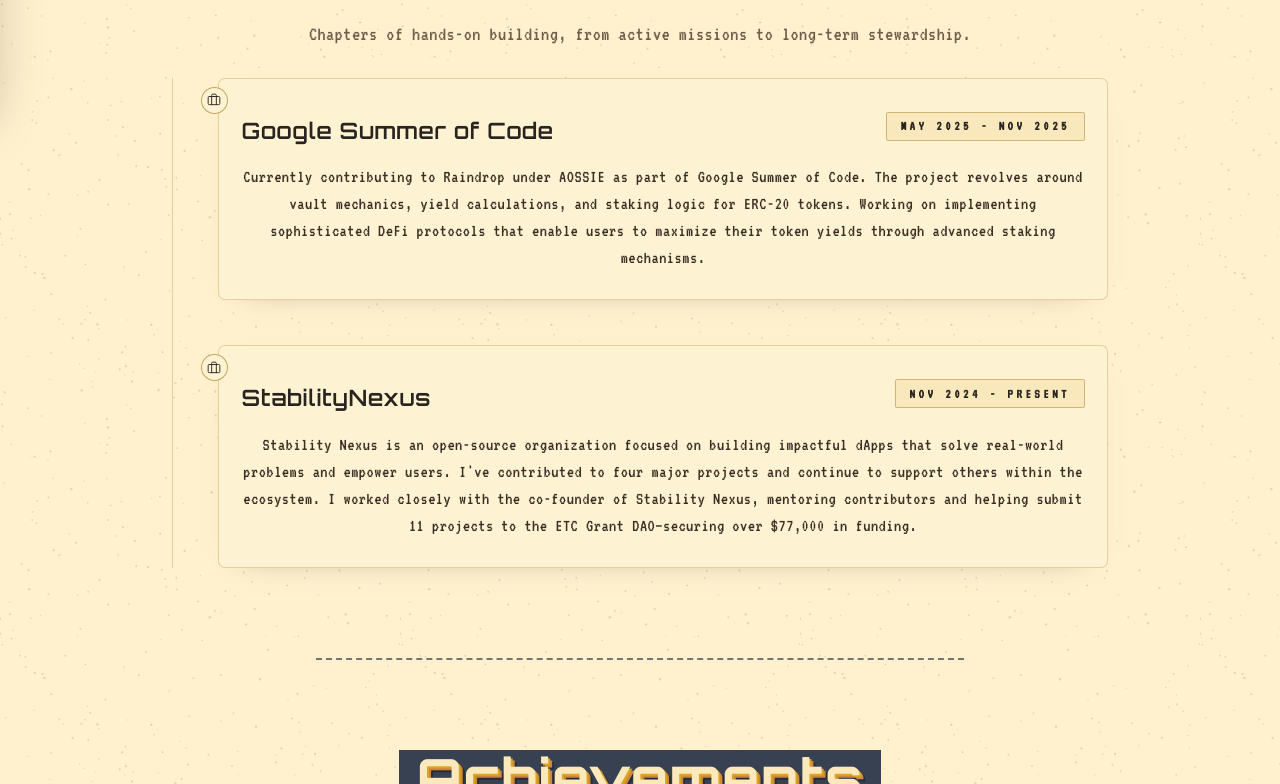
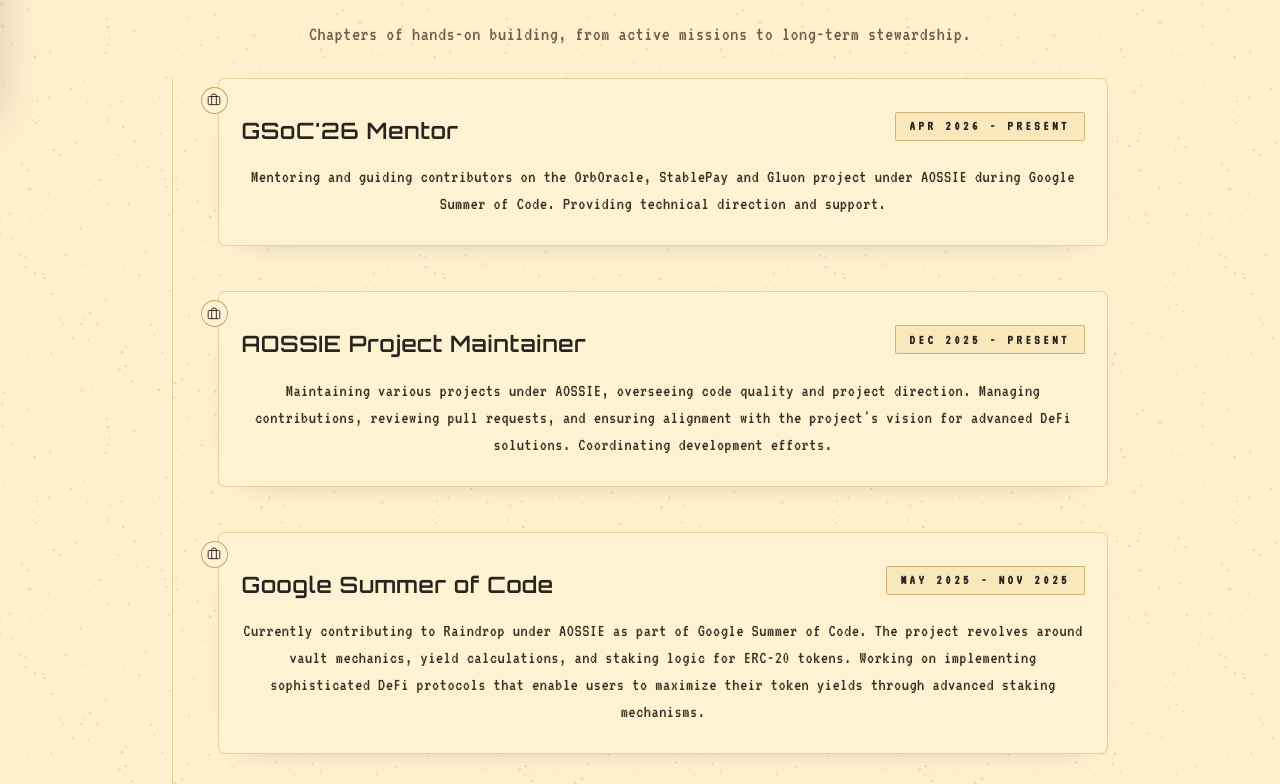
Before and after one commit to DengreSarthak/Portfolio, a Next.js app: page /Portfolio/ in a window 1280 px wide. Shown: the part 696-1480 px from the top of the page. Built offline with nearby package versions, Linux system fonts and the light colour scheme.

Commit message:
feat: Updated experince
Co-authored-by: Copilot <copilot@github.com>

```diff
--- a/src/components/experience.tsx
+++ b/src/components/experience.tsx
@@ -4,6 +4,18 @@ import { motion } from "framer-motion";
 import { Briefcase } from "lucide-react";
 
 const experiences = [
+  {
+    title: "GSoC'26 Mentor",
+    year: "Apr 2026 - Present",
+    description:
+      "Mentoring and guiding contributors on the OrbOracle, StablePay and Gluon project under AOSSIE during Google Summer of Code. Providing technical direction and support.",
+  },
+  {
+    title: "AOSSIE Project Maintainer",
+    year: "Dec 2025 - Present",
+    description:
+      "Maintaining various projects under AOSSIE, overseeing code quality and project direction. Managing contributions, reviewing pull requests, and ensuring alignment with the project's vision for advanced DeFi solutions. Coordinating development efforts.",
+  },
   {
     title: "Google Summer of Code",
     year: "May 2025 - Nov 2025",
```
